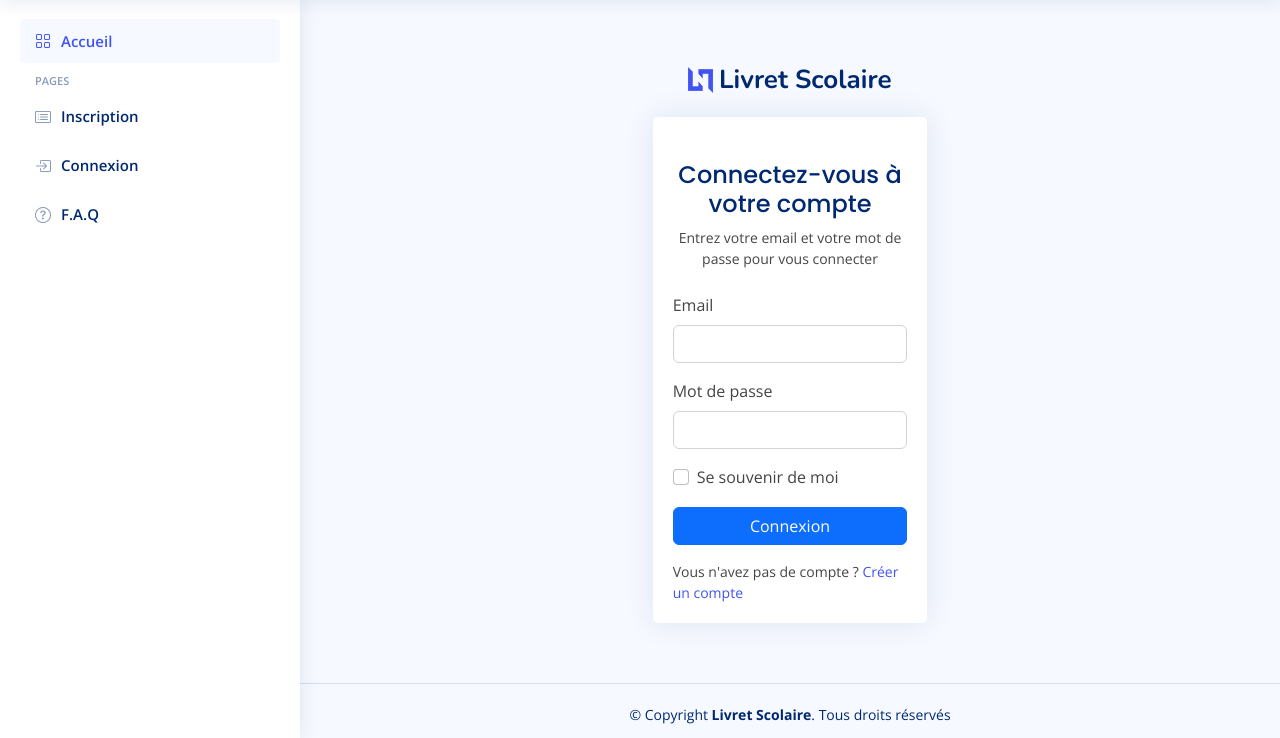
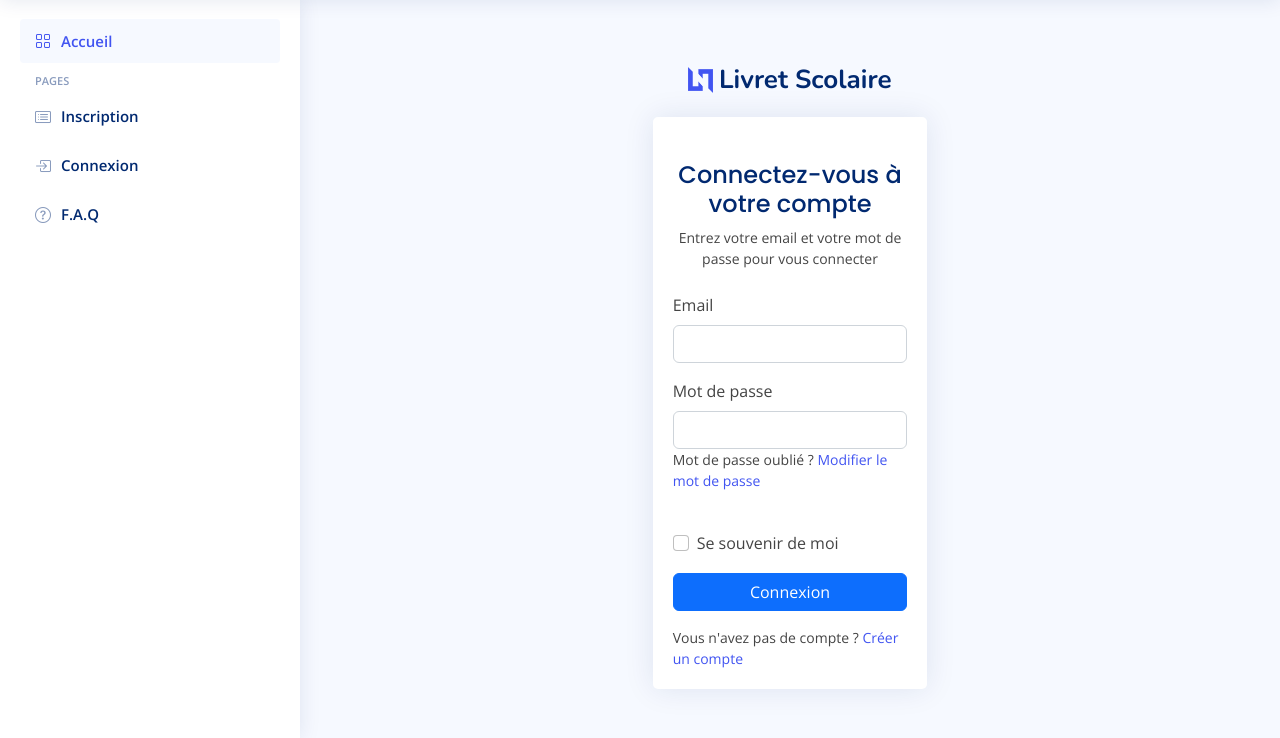
Before and after one commit to Razaal0/LivretScolaire, a PHP site: page /view/pages-login.php in a window 1280 px wide. Shown: the part 61-799 px from the top of the page. Run offline with PHP 8.4, Linux system fonts and the light colour scheme; some libraries are stand-ins or nearby versions.

Commit message:
modif file

```diff
--- a/view/pages-login.php
+++ b/view/pages-login.php
@@ -48,6 +48,8 @@ if (UserConnected()) {
                     <label for="password" class="form-label">Mot de passe</label>
                     <input type="password" name="password" class="form-control" id="password" required>
                     <div class="invalid-feedback">Veuillez entrer votre mot de passe.</div>
+                    <p class="small mb-0">Mot de passe oublié ? <a href="edit-password.php">Modifier le mot de passe</a></p>
+                    <br>
                   </div>
 
                   <div class="col-12">
```
